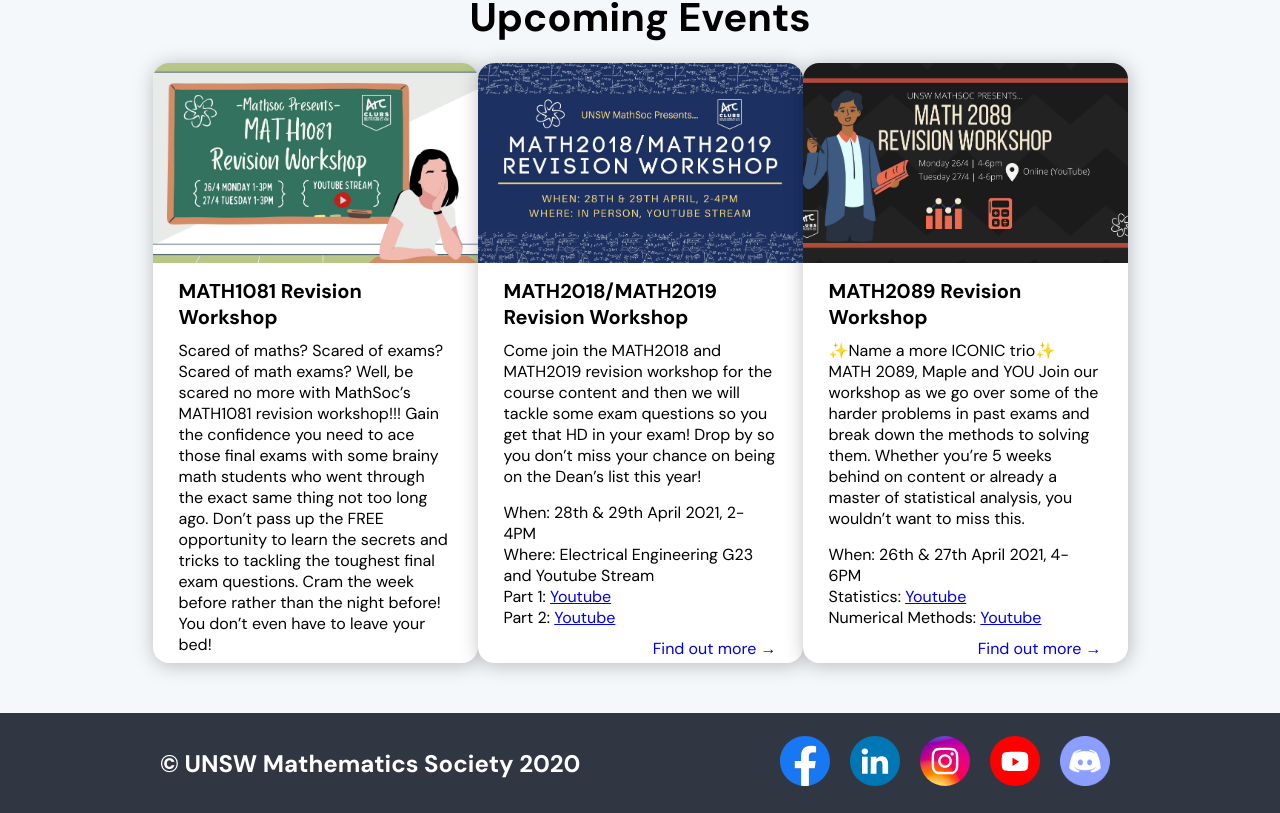
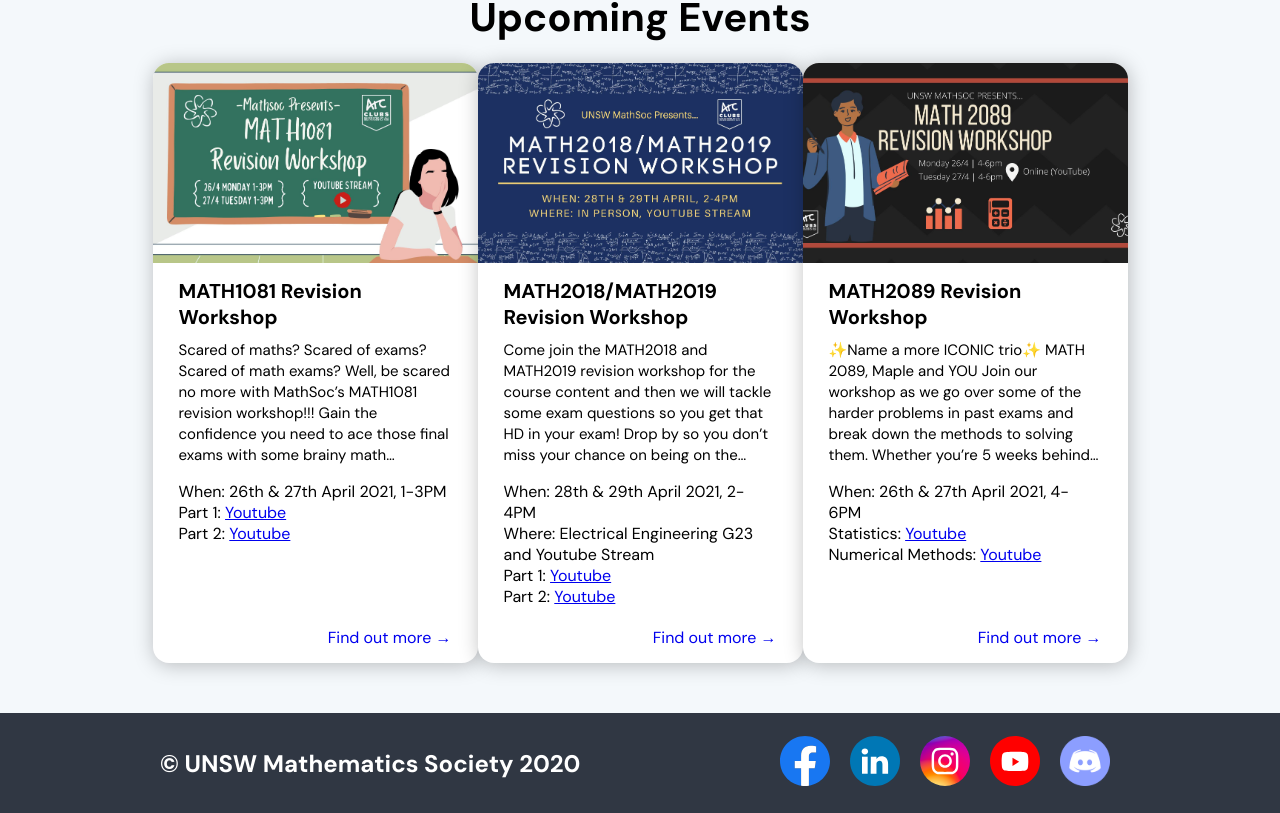
Before and after one commit to MathSocUNSW/mathsoc-website, a Next.js app in the folder frontend/: page / in a window 1280 px wide. Shown: the part 592-1405 px from the top of the page. Built offline with nearby package versions, Linux system fonts and the light colour scheme.

Commit message:
Ellipsis in card

```diff
--- a/frontend/src/components/Card.tsx
+++ b/frontend/src/components/Card.tsx
@@ -21,7 +21,9 @@ export default function Card({
         <div>
           <h1 className={style.title}>{name}</h1>
           <section className={style.eventInfo}>
-            <p>{mainText}</p>
+            <div className={style.mainText}>
+              <p>{mainText}</p>
+            </div>
             <ul>
               {detailList.map((x, index) => (
                 <li key={index}>
--- a/frontend/src/styles/Card.module.scss
+++ b/frontend/src/styles/Card.module.scss
@@ -50,3 +50,22 @@
     }
   }
 }
+
+.mainText {
+  $font-size: 15px;
+  $line-height: 1.4;
+  $lines-to-show: 6;
+
+  // https://stackoverflow.com/questions/53156266/reactjs-multiline-textarea-with-ellipsis
+  width: 100%;
+  display: block; /* Fallback for non-webkit */
+  display: -webkit-box;
+  height: $font-size * $line-height * $lines-to-show; /* Fallback for non-webkit */
+  margin: 0 auto;
+  font-size: $font-size;
+  line-height: $line-height;
+  -webkit-line-clamp: $lines-to-show;
+  -webkit-box-orient: vertical;
+  overflow: hidden;
+  text-overflow: ellipsis;
+}
```
